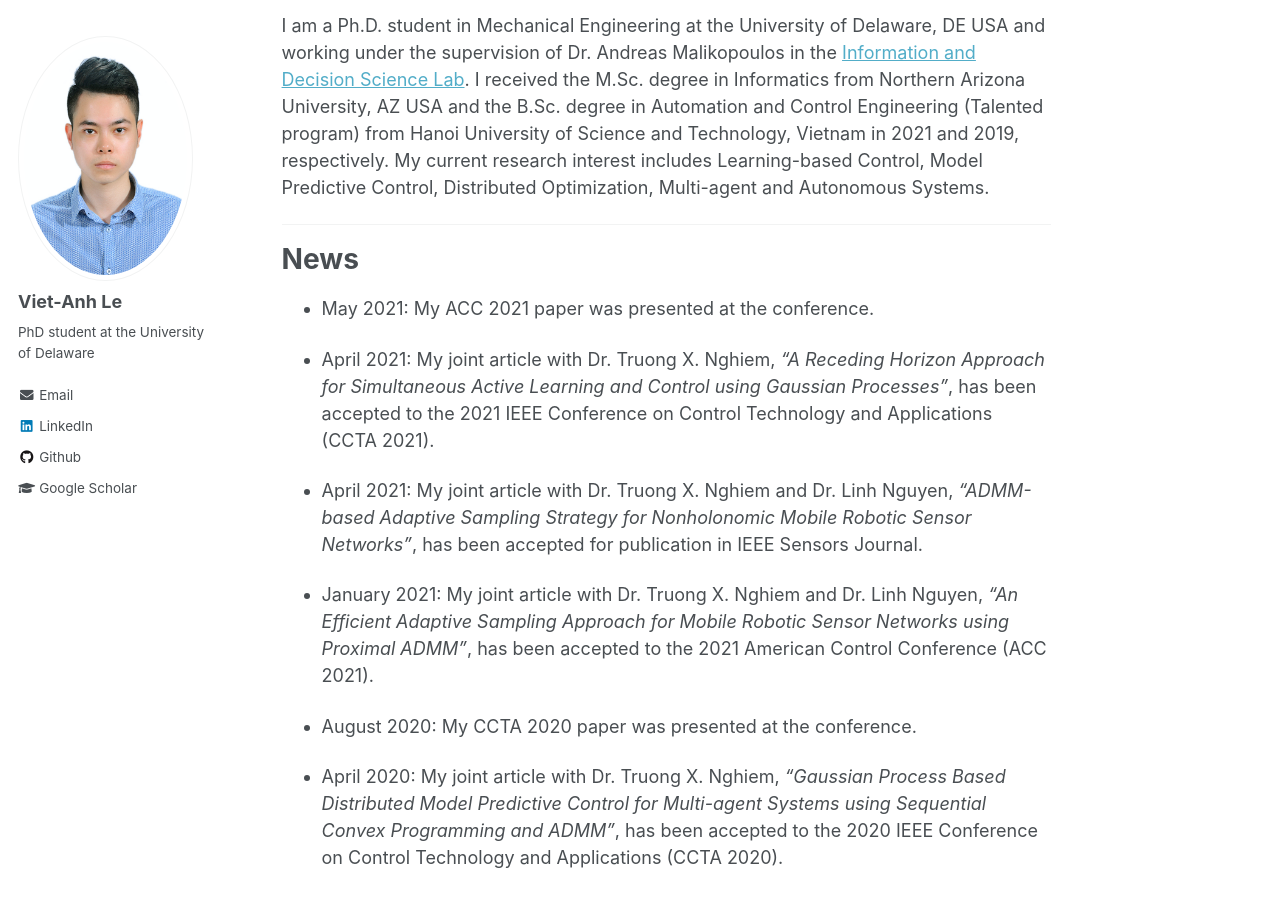
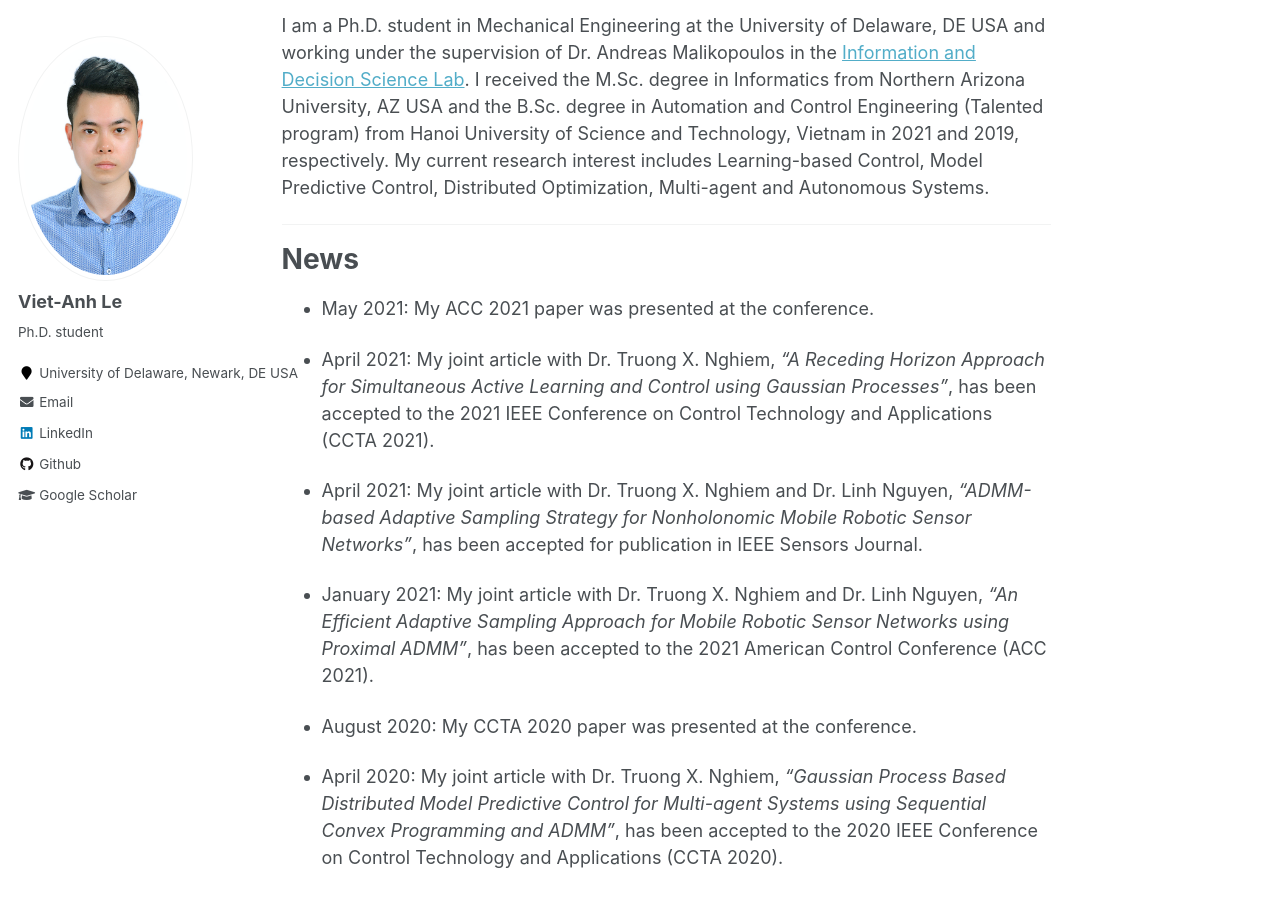
Before and after one commit to vietanhle0101/vietanhle0101.github.io, a Jekyll site: the page built from _pages/about.md, in a window 1280 px wide and 900 px high, scrolled down 535 px. Built offline with Jekyll 4.4.1, drawn with Linux system fonts in a browser that asks for light colours.

Commit message:
minor thing

```diff
--- a/_config.yml
+++ b/_config.yml
@@ -10,7 +10,7 @@ locale                   : "en-US"
 title                    : "Viet-Anh Le"
 title_separator          : "-"
 name                     : &name "Viet-Anh Le"
-description              : &description "PhD student at the University of Delaware"
+description              : &description "PhD student"
 url                      : https://vietanhle0101.github.io # the base hostname & protocol for your site e.g. "https://mmistakes.github.io"
 baseurl                  : "" # the subpath of your site, e.g. "/blog"
 repository               : "vietanhle0101.github.io"
@@ -82,8 +82,8 @@ analytics:
 author:
   name             : "Viet-Anh Le"
   avatar           : "profile2.png"
-  bio              : "PhD student at the University of Delaware"
-  location         : # "Flagstaff, Arizona, USA"
+  bio              : "Ph.D. student"
+  location         : "University of Delaware, Newark, DE USA"
   employer         :
   pubmed           :
   googlescholar    : "https://scholar.google.com/citations?user=stMa35QAAAAJ&hl=en&oi=ao"
```
